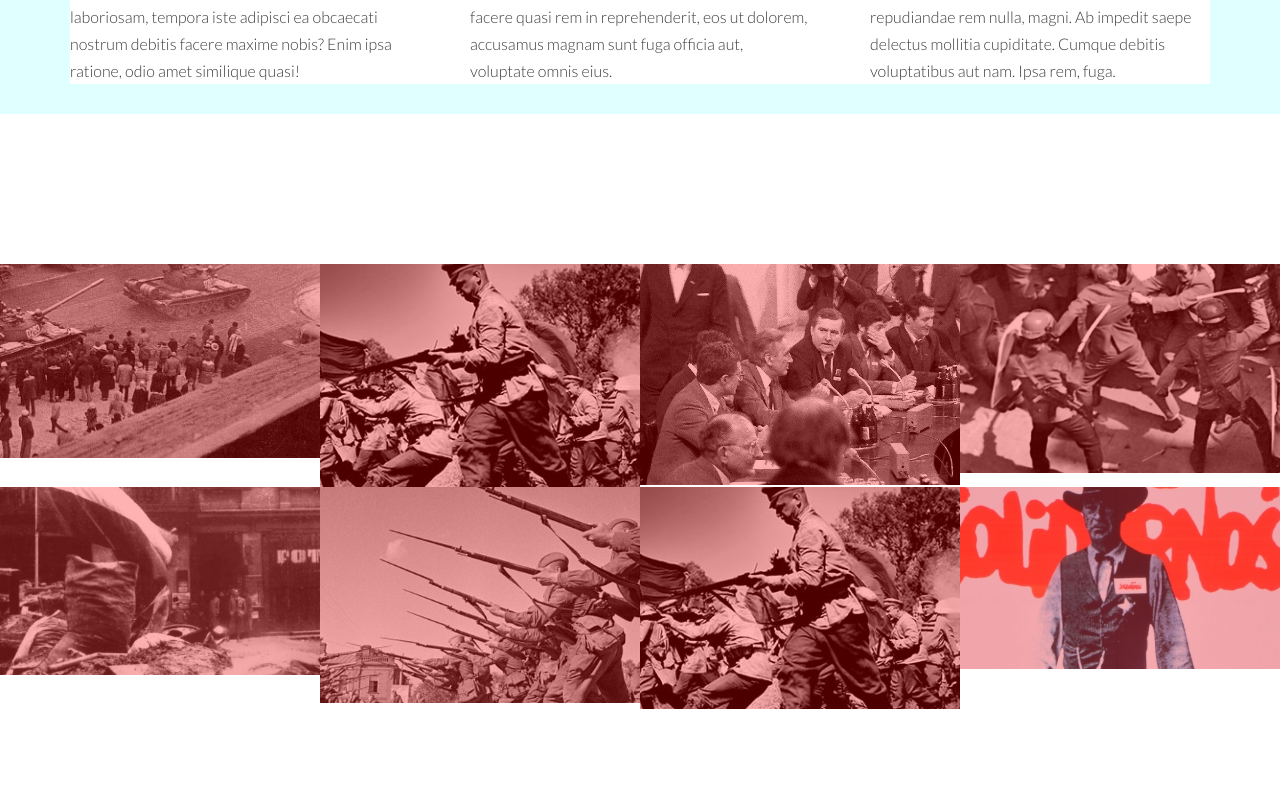
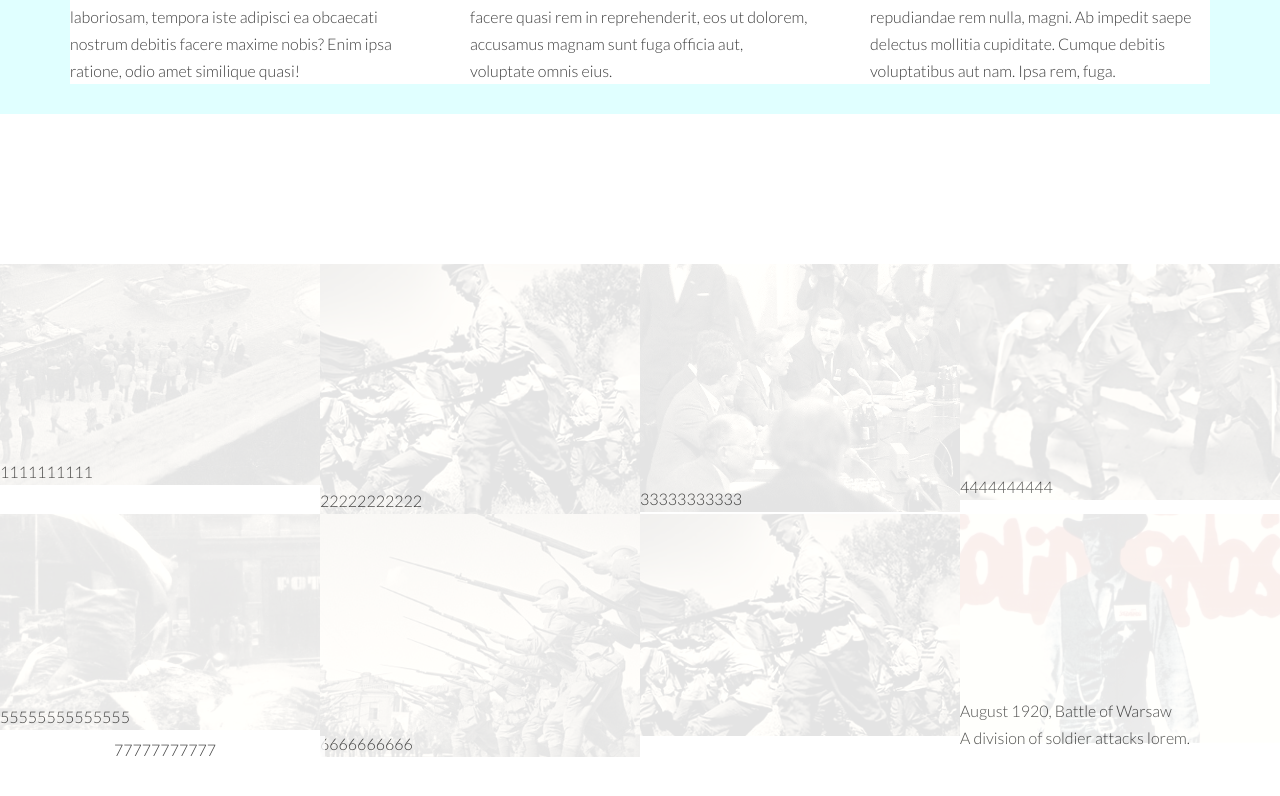
Before and after one commit to SimonLuz/pl-independence, a website: page index.html in a window 1280 px wide. Shown: the part 1366-2162 px from the top of the page. Drawn offline with Linux system fonts and the light colour scheme.

Commit message:
Section-photo caption styles 25%.

```diff
--- a/index.html
+++ b/index.html
@@ -85,41 +85,64 @@
                     <li class="photo-container__item">
                         <figure class="photo-container__photo">
                             <img src="img/stan-1.jpg">
+                            <figcaption>
+                                1111111111
+                            </figcaption>
                         </figure>
                     </li>
                     <li class="photo-container__item">
                         <figure class="photo-container__photo">
                             <img src="img/bitwa-waw-2.jpg">
+                            <figcaption>
+                                22222222222
+                            </figcaption>
                         </figure>
                     </li>
                     <li class="photo-container__item">
                         <figure class="photo-container__photo">
-                            <img src="img/1989-1.jpg"> </figure>
+                            <img src="img/1989-1.jpg">
+                             <figcaption>
+                               33333333333
+                            </figcaption>
+                             </figure>
                     </li>
                     <li class="photo-container__item">
                         <figure class="photo-container__photo">
                             <img src="img/stan-2.jpeg">
+                            <figcaption>
+                                4444444444
+                            </figcaption>
                         </figure>
                 </ul>
                 <ul class="photo-container">
                     <li class="photo-container__item">
                            <figure class="photo-container__photo">
                             <img src="img/warszawa-2.jpg">
+                            <figcaption>
+                                55555555555555
+                            </figcaption>
                         </figure>
                     </li>
                     <li class="photo-container__item">
                         <figure class="photo-container__photo">
                             <img src="img/bitwa-waw-3.jpg">
+                            <figcaption>
+                                6666666666
+                            </figcaption>
                         </figure>
                     </li>
                     <li class="photo-container__item">
                         <figure class="photo-container__photo">
                             <img src="img/bitwa-waw-2.jpg">
+                            <div class="photo-container__caption">77777777777</div>
                         </figure>
                     </li>
                     <li class="photo-container__item">
                         <figure class="photo-container__photo">
                             <img src="img/1989-2.jpg">
+                            <figcaption>
+                                August 1920, Battle of Warsaw<br>A division of soldier attacks lorem.
+                            </figcaption>
                         </figure>
                     </li>
                 </ul>
--- a/sass/components/_photo-showcase.scss
+++ b/sass/components/_photo-showcase.scss
@@ -13,26 +13,39 @@
 
     &__photo {
         width: 100%;
+        //position: relative;
         overflow: hidden;
-        background-color: #f00;
+        //background-color: #f00;
+
+
+         img {
+            opacity: 0.1;
+
+            width: 100%;
+            height: 100%;
+            transform: scale(1.6);
+            transition: transform .5s, filter .5s ; //opacity
+            -webkit-filter: sepia(50%);
+            filter: sepia(50%);
+             z-index: 0;
+        }
     }
 
-    &__photo img {
-        opacity: 0.7;
-        width: 100%;
-        height: 100%;
-        transform: scale(1.6);
-        transition: transform .4s, opacity .6s ;
-        //-webkit-filter: blur(1px);
-        //filter: blur(1px);
+    &__caption {
+          position: absolute;
+        left: .5rem;
+        width: 25%;
+        text-align: center;
+          background-color: rgba(255,255,255, .8);
+          z-index: 10;
+        }
 
-        }
     &__photo img:hover {
         transform: scale(1.05);
-        opacity: .9;
+        //opacity: .9;
 
-        //-webkit-filter: blur(0px);
-        //filter: blur(0px);
+        -webkit-filter: sepia(0%);
+        filter: sepia(0%);
 
     }
 
```
Also changed, not shown: css/style.css.
